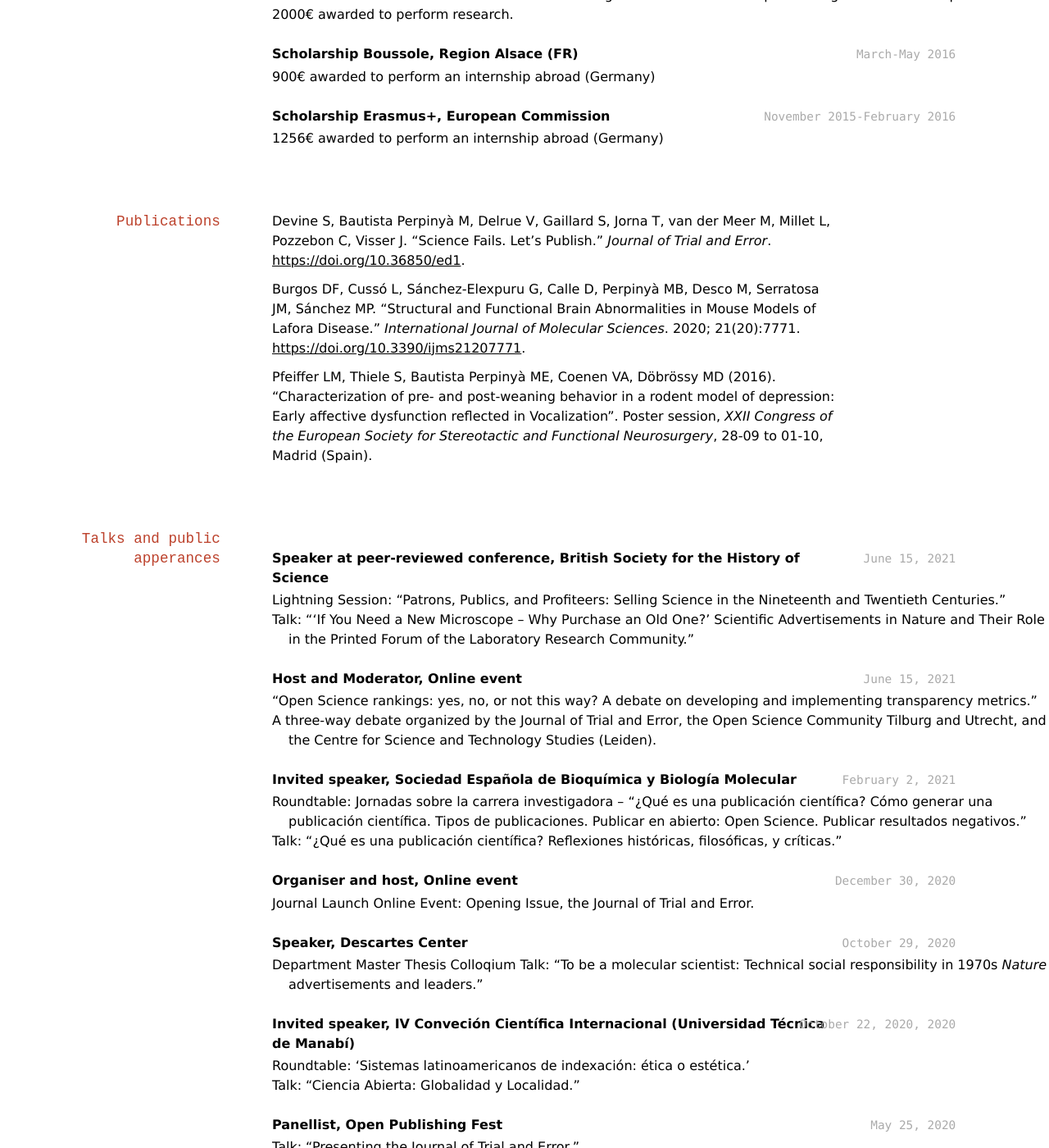
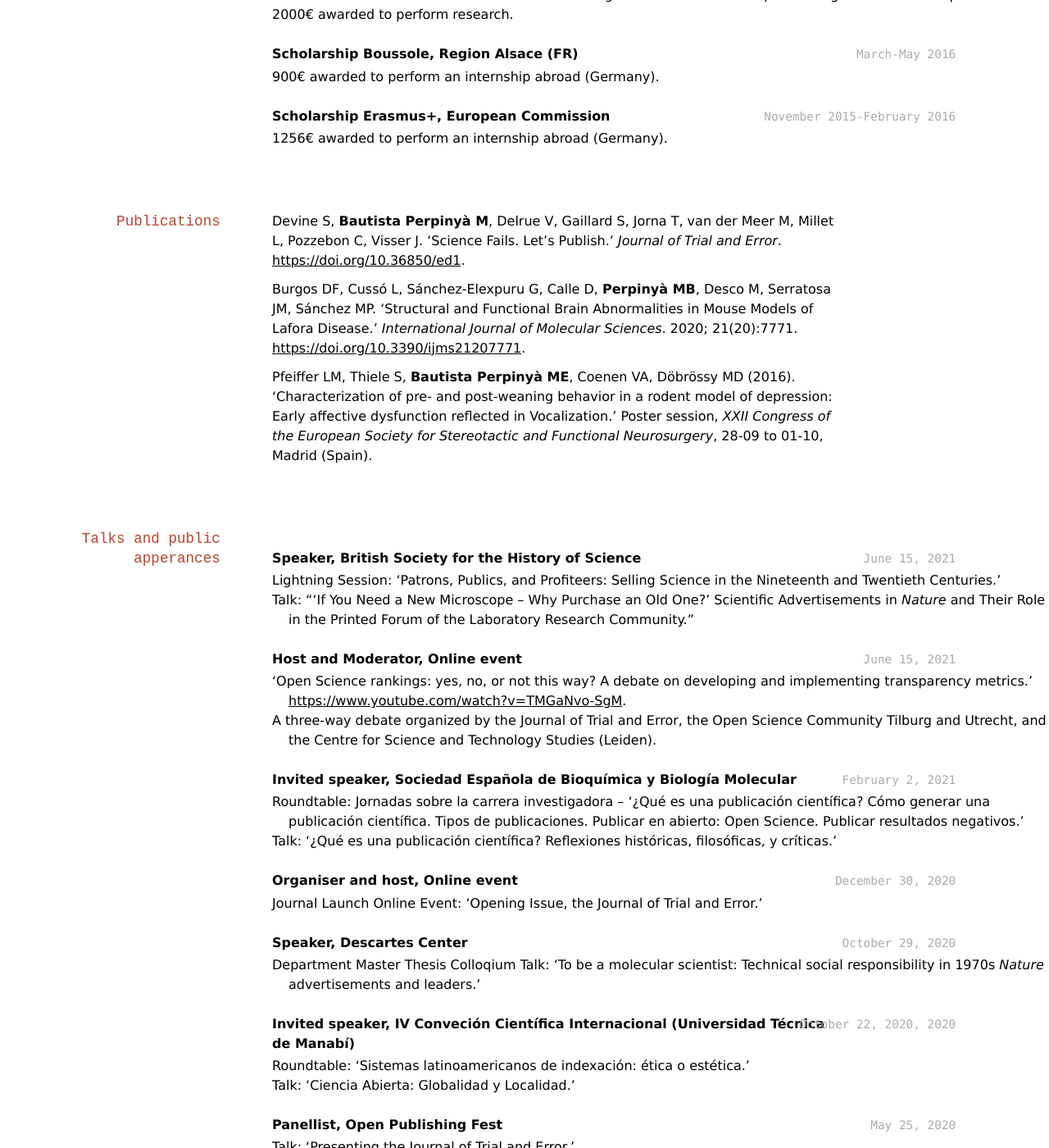
Before and after one commit to elipapa/markdown-cv, a Jekyll site: the page built from index.md, in a window 1280 px wide and 1400 px high, scrolled down 1979 px. Shown: the whole window at 82% size. Built offline with Jekyll 4.4.1, drawn with Linux system fonts in a browser that asks for light colours; some of the changed text lies outside the part shown.

Commit message:
Update index.md

```diff
--- a/index.md
+++ b/index.md
@@ -51,13 +51,13 @@
 
 `September 2015-June 2016`
 __Researcher, Master Thesis @ Biological and Personality Psychology Laboratory, Department of Psychology, University of Freiburg (DE)__
-- Thesis: 'Limbic morphology and emotion in Borderline Personality Disorder'
+- Thesis: 'Limbic morphology and emotion in Borderline Personality Disorder.'
 - Prof. Dr. Gregor Domes.
 
 
 `October 2015-May 2016`
 __Research Assistant @ Lab of Stereotaxy and Interventional Neuroscience, Uniklinikum Freiburg (DE)__
-- Study of rodent model of depression
+- Study of rodent model of depression.
 - Personal tasks: animal experimation (daily care and behavioural testing), molecular research (cryostat sectioning and histology), data analysis (analysis of ultrasonic vocalisation recordings).
 - Dr. Máté Döbrössy, Dr. MD Volker Coenen.
 
@@ -66,97 +66,97 @@
 
 `2018-now`
 __Co-founder, Creative Director @ Journal of Trial and Error__
--  Interdisciplinary student initiative aimed at publishing and reflecting upon productive failure in scientific practice
--  Personal tasks: developing working concepts and editorial policy, conferences talks, institutional contact, and design coordination
+-  Interdisciplinary student initiative aimed at publishing and reflecting upon productive failure in scientific practice.
+-  Personal tasks: developing working concepts and editorial policy, conferences talks, institutional contact, and design coordination.
 
 `March-August 2021`
 __Editorial Assistant, Project Management @ ARTECHNE, Utrecht University__
--   Edition and management of two edited volumes: *Histories of Conservation and Art History in Modern Europe* (Routledge), and *The Making of Technique in the Art* (Brepols)
+-   Edition and management of two edited volumes: *Histories of Conservation and Art History in Modern Europe* (Routledge), and *The Making of Technique in the Art* (Brepols).
 -  Prof. Dr. Sven Dupré.
 
  `January-December 2020`
 __Assistant Managing Editor @  Journal for the History of Knowledge__
-- Manuscript anonymisation, contact with reviewers, coordination with editors-in-chief
+- Manuscript anonymisation, contact with reviewers, coordination with editors-in-chief.
 
 ## Awards
 `June 2020`
 __Freudenthal Institute, Utrecht University, 'Coronavirus crisis speed research'__
-- 'What does it mean to die as a senior? The evolving narrative of death in Spain during the coronavirus pandemic'
+- 'What does it mean to die as a senior? The evolving narrative of death in Spain during the coronavirus pandemic.'
 - 2000€ awarded to perform research.
 
 `March-May 2016`
 __Scholarship Boussole, Region Alsace (FR)__
-- 900€ awarded to perform an internship abroad (Germany)
+- 900€ awarded to perform an internship abroad (Germany).
 
 `November 2015-February 2016`
 __Scholarship Erasmus+,	European Commission__
-- 1256€ awarded to perform an internship abroad (Germany)
+- 1256€ awarded to perform an internship abroad (Germany).
 
 
 
 ## Publications
-Devine S, Bautista Perpinyà M, Delrue V, Gaillard S, Jorna T, van der Meer M, Millet L, Pozzebon C, Visser J. “Science Fails. Let’s Publish.” *Journal of Trial and Error*. <a href="https://doi.org/10.36850/ed1">https://doi.org/10.36850/ed1</a>.
+Devine S, **Bautista Perpinyà M**, Delrue V, Gaillard S, Jorna T, van der Meer M, Millet L, Pozzebon C, Visser J. 'Science Fails. Let’s Publish.' *Journal of Trial and Error*. <a href="https://doi.org/10.36850/ed1">https://doi.org/10.36850/ed1</a>.
 
-Burgos DF, Cussó L, Sánchez-Elexpuru G, Calle D, Perpinyà MB, Desco M, Serratosa JM, Sánchez MP. "Structural and Functional Brain Abnormalities in Mouse Models of Lafora Disease." *International Journal of Molecular Sciences*. 2020; 21(20):7771. <a href="https://doi.org/10.3390/ijms21207771">https://doi.org/10.3390/ijms21207771</a>.
+Burgos DF, Cussó L, Sánchez-Elexpuru G, Calle D, **Perpinyà MB**, Desco M, Serratosa JM, Sánchez MP. 'Structural and Functional Brain Abnormalities in Mouse Models of Lafora Disease.' *International Journal of Molecular Sciences*. 2020; 21(20):7771. <a href="https://doi.org/10.3390/ijms21207771">https://doi.org/10.3390/ijms21207771</a>.
 
-Pfeiffer LM, Thiele S, Bautista Perpinyà ME, Coenen VA, Döbrössy MD (2016). “Characterization of pre- and post-weaning behavior in a rodent model of depression: Early affective dysfunction reflected in Vocalization”. Poster session, *XXII Congress of the European Society for Stereotactic and Functional Neurosurgery*, 28-09 to 01-10, Madrid (Spain).
+Pfeiffer LM, Thiele S, **Bautista Perpinyà ME**, Coenen VA, Döbrössy MD (2016). 'Characterization of pre- and post-weaning behavior in a rodent model of depression: Early affective dysfunction reflected in Vocalization.' Poster session, *XXII Congress of the European Society for Stereotactic and Functional Neurosurgery*, 28-09 to 01-10, Madrid (Spain).
 
 ## Talks and public apperances
 `June 15, 2021`
-__Speaker at peer-reviewed conference, British Society for the History of Science__
-- Lightning Session: "Patrons, Publics, and Profiteers: Selling Science in the Nineteenth and Twentieth Centuries."
-- Talk: "‘If You Need a New Microscope – Why Purchase an Old One?’ Scientific Advertisements in Nature and Their Role in the Printed Forum of the Laboratory Research Community."
+__Speaker, British Society for the History of Science__
+- Lightning Session: 'Patrons, Publics, and Profiteers: Selling Science in the Nineteenth and Twentieth Centuries.'
+- Talk: "‘If You Need a New Microscope – Why Purchase an Old One?’ Scientific Advertisements in *Nature* and Their Role in the Printed Forum of the Laboratory Research Community."
 
 
 `June 15, 2021`
 __Host and Moderator, Online event__
-- “Open Science rankings: yes, no, or not this way? A debate on developing and implementing transparency metrics.”
+- 'Open Science rankings: yes, no, or not this way? A debate on developing and implementing transparency metrics.' <a href="https://www.youtube.com/watch?v=TMGaNvo-SgM">https://www.youtube.com/watch?v=TMGaNvo-SgM</a>.
 - A three-way debate organized by the Journal of Trial and Error, the Open Science Community Tilburg and Utrecht, and the Centre for Science and Technology Studies (Leiden).
 
 `February 2, 2021`
 __Invited speaker, Sociedad Española de Bioquímica y Biología Molecular__
-- Roundtable: Jornadas sobre la carrera investigadora – “¿Qué es una publicación científica? Cómo generar una publicación científica. Tipos de publicaciones. Publicar en abierto: Open Science.  Publicar resultados negativos.”
-- Talk: “¿Qué es una publicación científica? Reflexiones históricas, filosóficas, y críticas.”
+- Roundtable: Jornadas sobre la carrera investigadora – '¿Qué es una publicación científica? Cómo generar una publicación científica. Tipos de publicaciones. Publicar en abierto: Open Science.  Publicar resultados negativos.'
+- Talk: '¿Qué es una publicación científica? Reflexiones históricas, filosóficas, y críticas.'
 
 `December 30, 2020`
 __Organiser and host, Online event__
-- Journal Launch Online Event: Opening Issue, the Journal of Trial and Error.
+- Journal Launch Online Event: 'Opening Issue, the Journal of Trial and Error.'
 
 `October 29, 2020`
 __Speaker, Descartes Center__
-- Department Master Thesis Colloqium Talk: “To be a molecular scientist: Technical social responsibility in 1970s *Nature* advertisements and leaders.”
+- Department Master Thesis Colloqium Talk: 'To be a molecular scientist: Technical social responsibility in 1970s *Nature* advertisements and leaders.'
 
 `October 22, 2020, 2020`
 __Invited speaker, IV Conveción Científica Internacional (Universidad Técnica de Manabí)__
 - Roundtable: ‘Sistemas latinoamericanos de indexación: ética o estética.’
-- Talk: “Ciencia Abierta: Globalidad y Localidad.”
+- Talk: 'Ciencia Abierta: Globalidad y Localidad.'
 
 
 `May 25, 2020`
 __Panellist, Open Publishing Fest__
-- Talk: “Presenting the Journal of Trial and Error.”
+- Talk: 'Presenting the Journal of Trial and Error.'
 
 `February 21, 2020`
 __Invited speaker and panellist, University of Bern__
-- Talk: “The Journal of Trial and Error meets the Early-Career Swiss Society for Neuroscience.”
+- Talk: 'The Journal of Trial and Error meets the Early-Career Swiss Society for Neuroscience.'
 
 
 `February 12, 2020`
 __Invited speaker, Erasmus University Rotterdam__
 - Open Science Community Rotterdam
-- “ReproducibiliTea: Meet the Journal of Trial and Error.”
+- 'ReproducibiliTea: Meet the Journal of Trial and Error.'
 
 
 `November 26, 2019`
-__Seminar organiser and presenter, Utrecht University__ - Talk: “Engaged History: Should Academia Lead to Activism?"
+__Seminar organiser and presenter, Utrecht University__ - Talk: 'Engaged History: Should Academia Lead to Activism?'
 
 `July 12, 2019`
 __Invited speaker, Laboratory of Molecular Biology, Cambridge University__
-- Talk: “The Journal of Trial and Error. Publishing science in the making: trying and erring in the age of open science.”
+- Talk: 'The Journal of Trial and Error. Publishing science in the making: trying and erring in the age of open science.'
 
 `June 14, 2019`
 __Speaker, Université de Strasbourg__
-- Talk: “The Journal of Trial and Error, the Joint Master in Neuroscience, and History and Philosophy of Science. A productive initiative?”
+- Talk: 'The Journal of Trial and Error, the Joint Master in Neuroscience, and History and Philosophy of Science. A productive initiative?'
 
 
 
```
